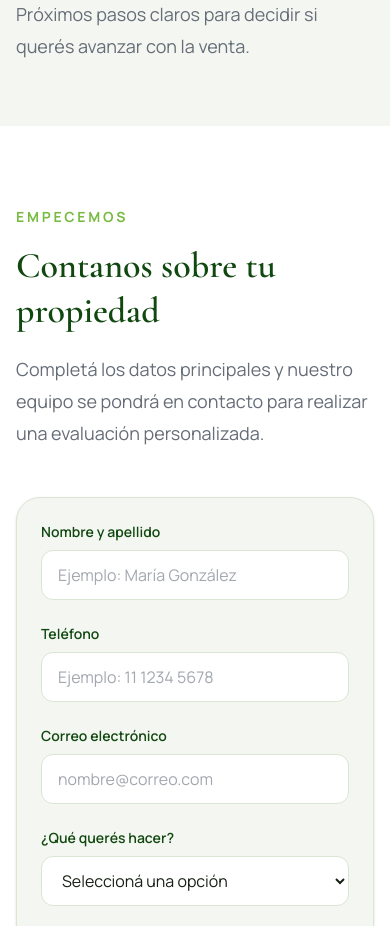
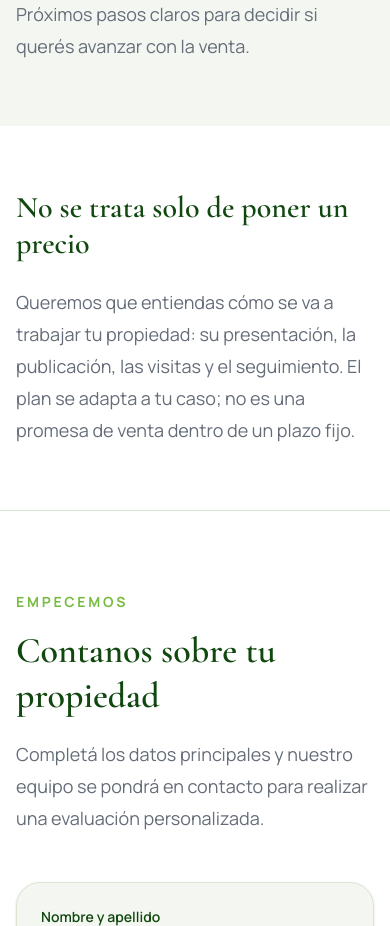
Before and after one commit to santimachuca/web-inmobiliaria-amabile, a Next.js app: page /tasacion in a window 390 px wide. Shown: the part 900-1826 px from the top of the page. Built offline with nearby package versions, Linux system fonts and the light colour scheme.

Commit message:
Explica el alcance del plan de venta

```diff
--- a/src/app/tasacion/page.tsx
+++ b/src/app/tasacion/page.tsx
@@ -40,6 +40,20 @@ export default function ValuationPage() {
         </div>
       </section>
 
+      <section className="border-b border-[var(--color-border)] bg-white py-16 md:py-20">
+        <div className="container max-w-4xl">
+          <h2 className="text-3xl font-semibold text-[var(--color-primary-dark)] md:text-4xl">
+            No se trata solo de poner un precio
+          </h2>
+          <p className="mt-6 text-lg leading-8 text-[var(--color-muted)]">
+            Queremos que entiendas cómo se va a trabajar tu propiedad: su
+            presentación, la publicación, las visitas y el seguimiento. El plan
+            se adapta a tu caso; no es una promesa de venta dentro de un plazo
+            fijo.
+          </p>
+        </div>
+      </section>
+
       <section className="bg-white py-20 md:py-28">
         <div className="container">
           <div className="max-w-3xl">
```
